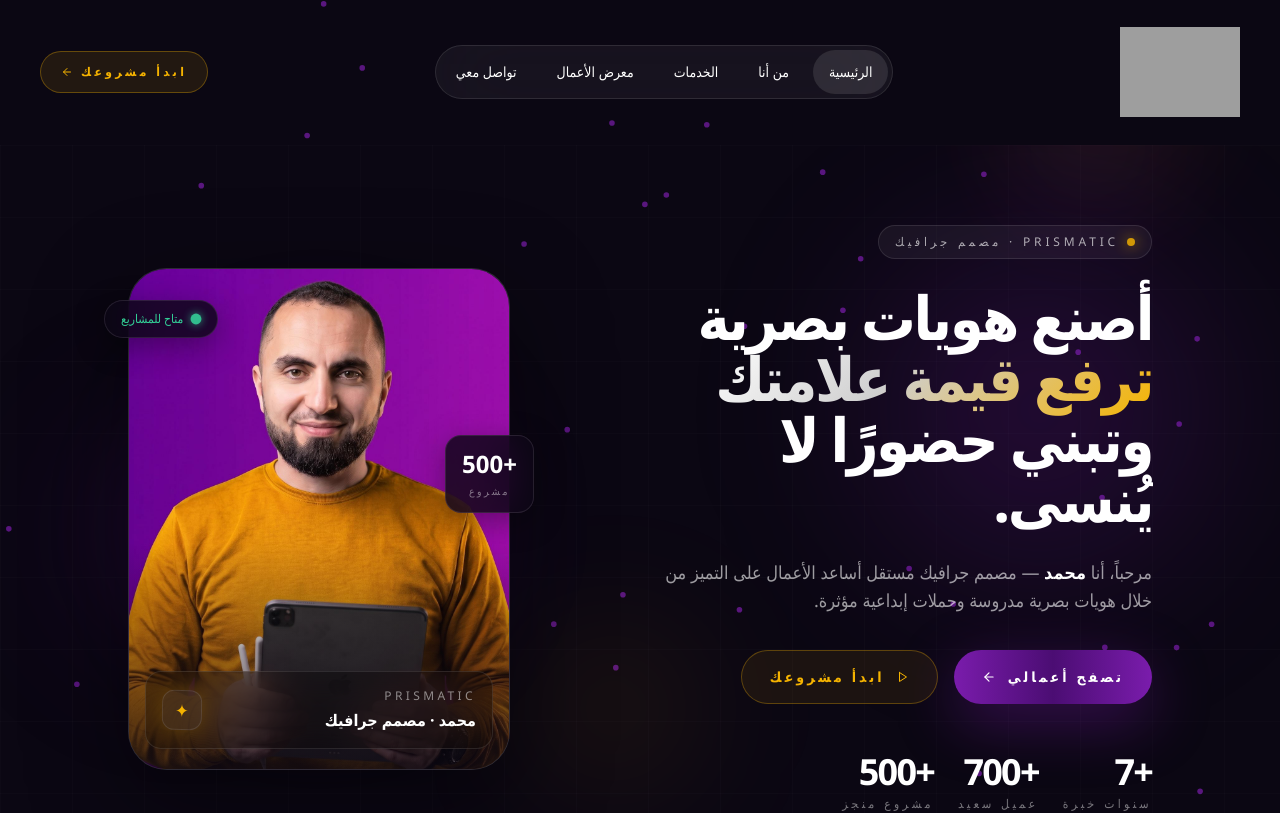
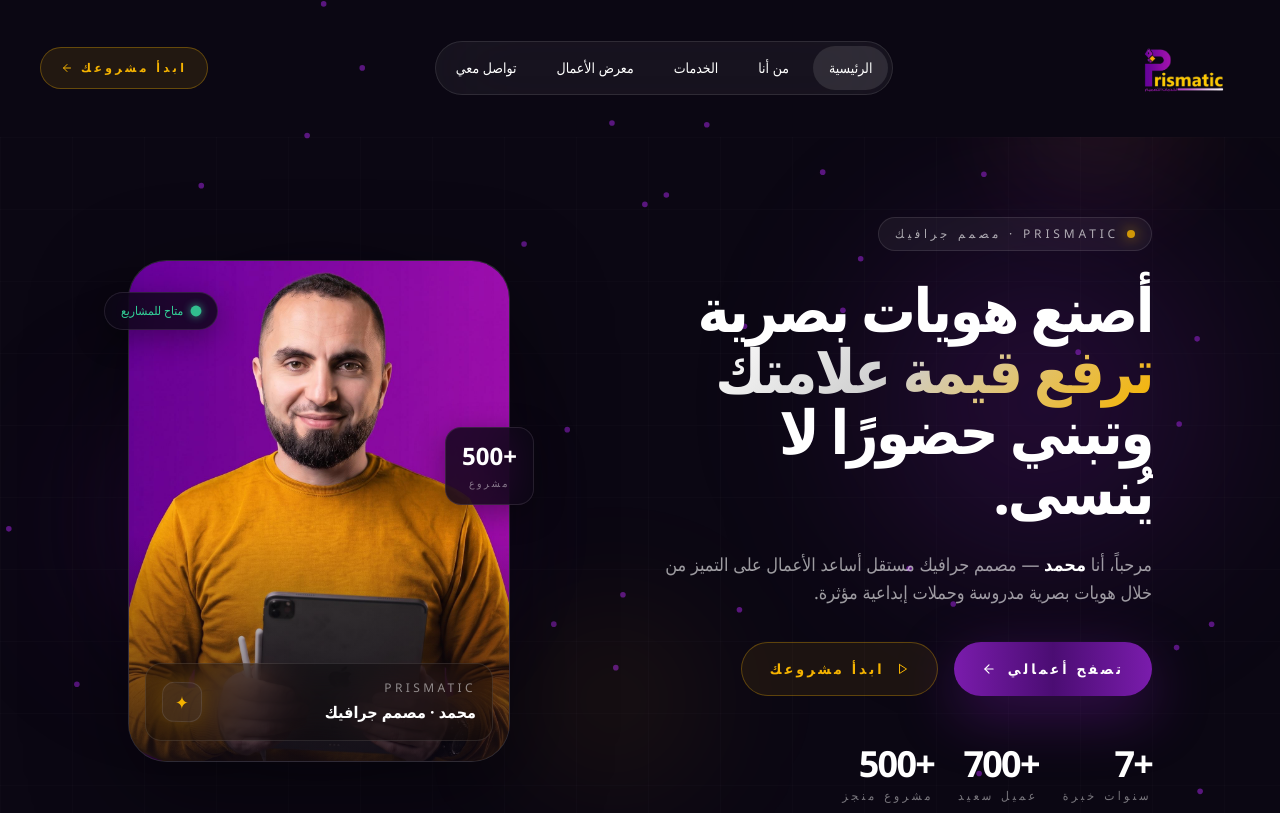
Before and after one commit to ShimaaMohamedRoshdi/Portifilio---Mohamed, a React (Vite) app: page / in a window 1280 px wide. Shown: the top 813 px of the page. Built offline with nearby package versions, Linux system fonts and the light colour scheme; grey boxes are pictures that could not be loaded.

Commit message:
updatesupdate

```diff
--- a/src/components/layout/Navbar.tsx
+++ b/src/components/layout/Navbar.tsx
@@ -44,7 +44,7 @@
           : "sticky top-0 z-50 w-full border-b border-transparent bg-transparent"
       }
     >
-      <div className="mx-auto flex w-full max-w-7xl items-center justify-between px-5 py-3 sm:px-8 lg:px-10">
+      <div className="mx-auto flex w-full max-w-7xl items-center justify-between px-5 py-2 sm:px-8 lg:px-10">
 
         {/* ── Logo ── */}
         <button
```
Also changed, not shown: public/images/Logo2.png (added), public/images/l.jpg (added), 7 other files (tests, documents, lock files or other folders).
